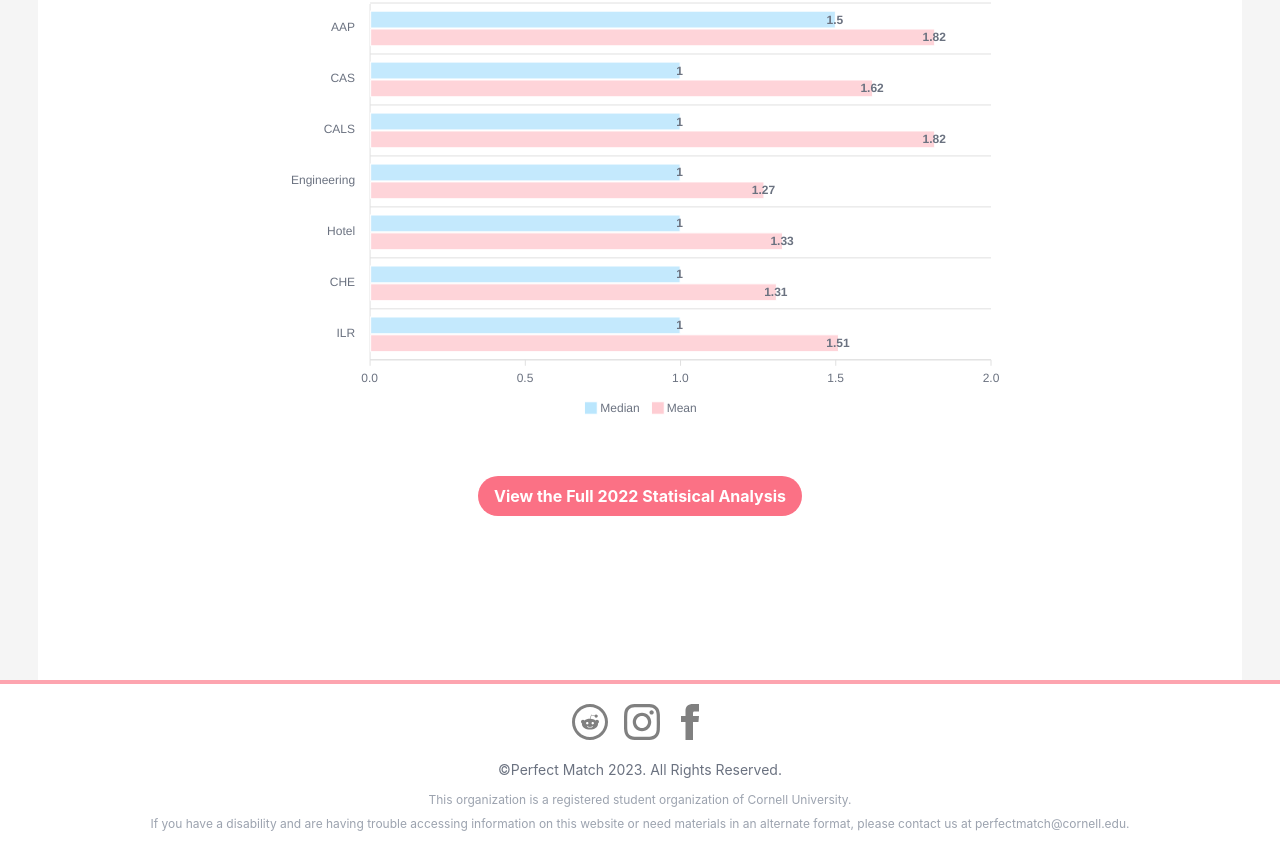
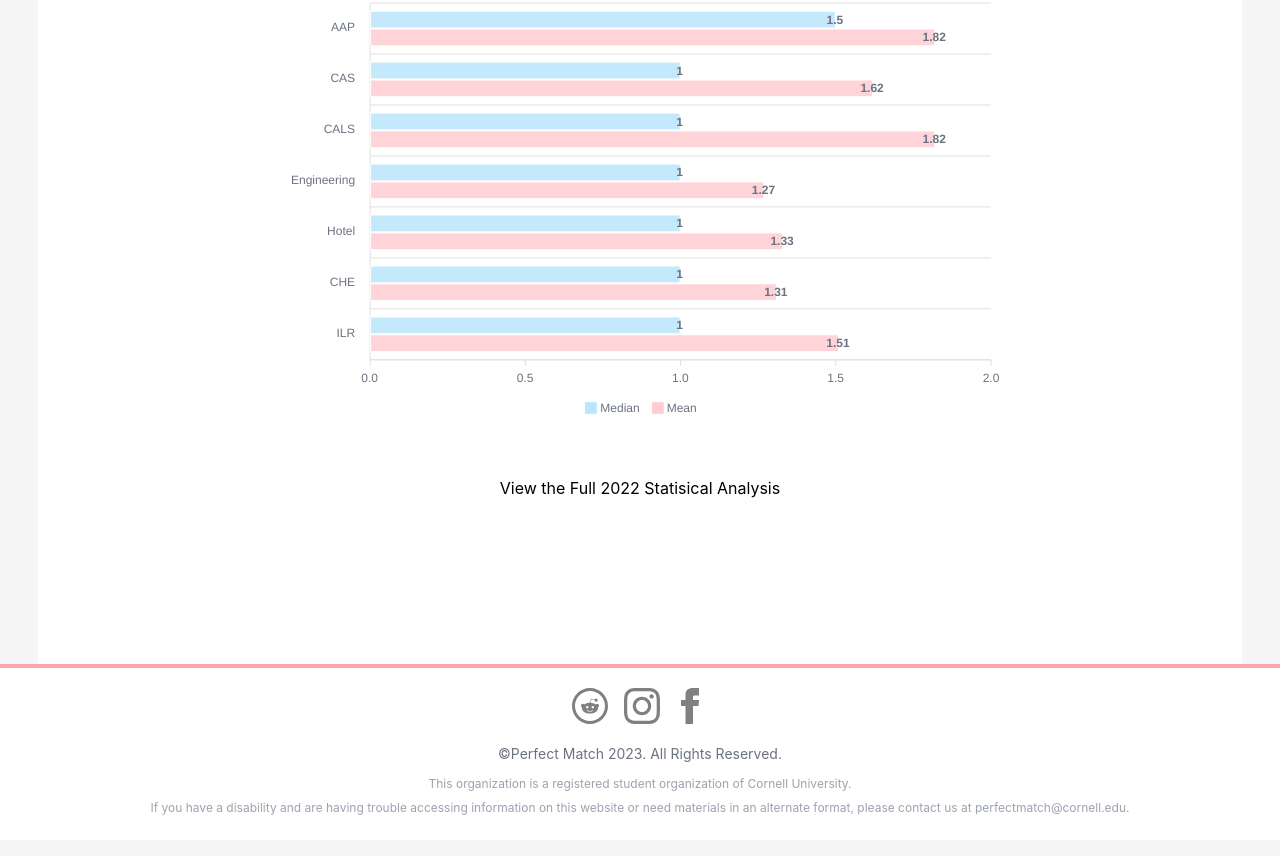
Before and after one commit to Perfect-Match-Org/perfect-match-web, a Next.js app: page / in a window 1280 px wide. Shown: the part 2010-2866 px from the top of the page. Built offline with nearby package versions, Linux system fonts and the light colour scheme; no server answers; the database is empty.

Commit message:
apos errors

```diff
--- a/package.json
+++ b/package.json
@@ -10,7 +10,7 @@
         "format": "prettier --write ."
     },
     "engines": {
-        "node": ">=14.0.0 <18.0.0"
+        "node": ">=18.0.0 <18.0.0"
     },
     "dependencies": {
         "@aws-sdk/client-ses": "^3.288.0",
--- a/pages/index.tsx
+++ b/pages/index.tsx
@@ -83,7 +83,7 @@ const Home: NextPage = (props: any) => {
                 <div className="lg:items-center sm:pt-60 sm:pb-36 ">
                     <div className="max-w-xl text-center sm:text-left sm:ml-[8%] mt-8 sm:mt-0">
                         <h1 className="text-3xl font-extrabold text-rose-400 sm:text-5xl">
-                            We've crunched the numbers and here's what we found...
+                            We&apos;ve crunched the numbers and here&apos;s what we found...
                         </h1>
 
                     </div>
@@ -119,9 +119,9 @@ const Home: NextPage = (props: any) => {
                         </div>
                     </div>
                     <div className="flex justify-center items-center mb-5">
-                        <a href="/statistics" className="bg-rose-400 content-center hover:bg-rose-400 text-white font-bold py-2 px-4 rounded-full">
+                        <Link href="/statistics" className="bg-rose-400 content-center hover:bg-rose-400 text-white font-bold py-2 px-4 rounded-full">
                             View the Full 2022 Statisical Analysis
-                        </a>
+                        </Link>
                     </div>
                 </div>
 
```
